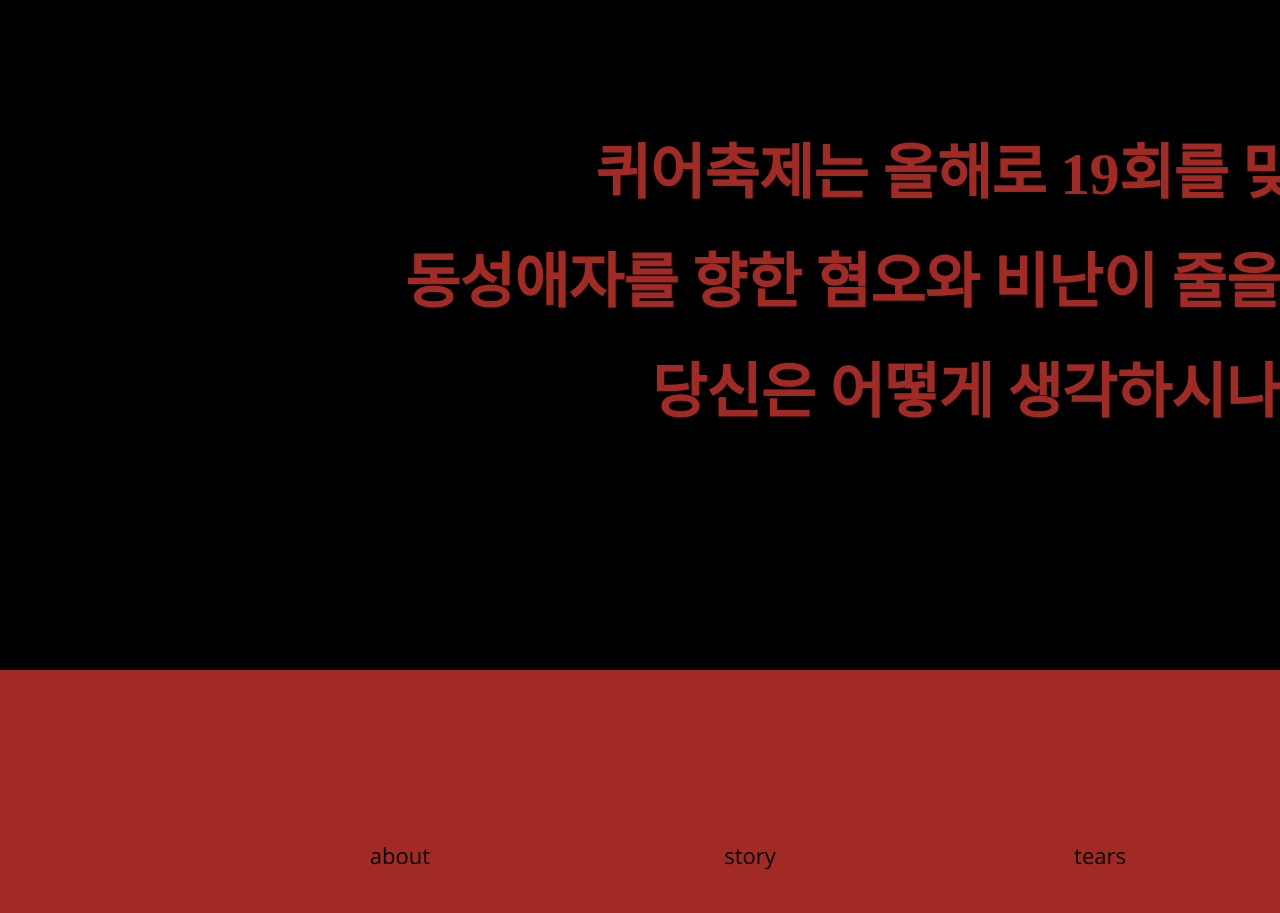
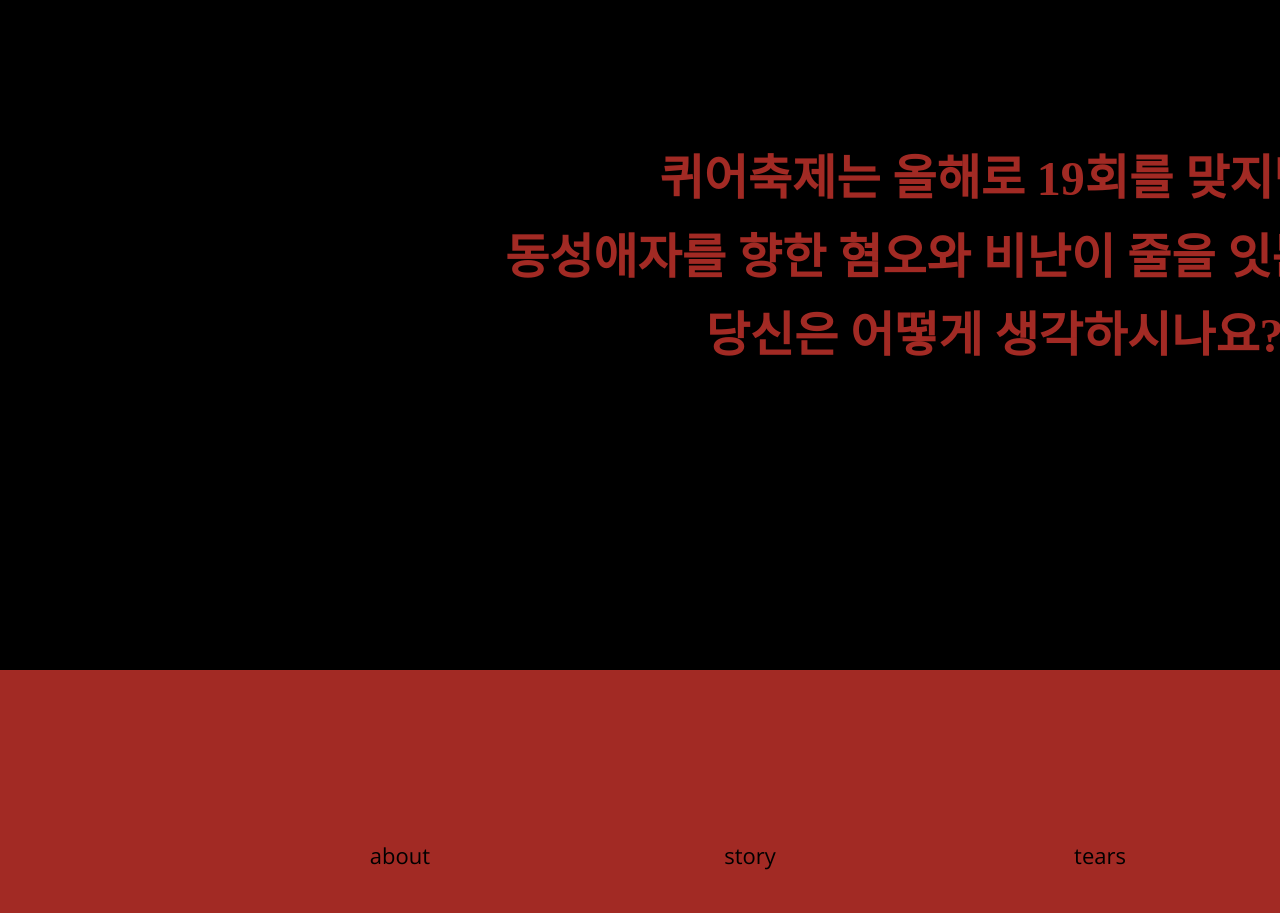
Before and after one commit to dljieun/180622, a plain HTML site: page index.html in a window 1280 px wide. Shown: the part 4920-5833 px from the top of the page. Drawn offline with nearby package versions, Linux system fonts and the light colour scheme.

Commit message:
Update index.html

```diff
--- a/index.html
+++ b/index.html
@@ -79,7 +79,7 @@
 
 	#sec4 {width:2000px; height:880px;  position: relative;}
 	#sec4 #div1{width:2000px; height:770px; background-color: black; position: absolute;}
-	#sec4 #h1{font-size:45pt; color:rgba(162,42,36,49); position: absolute; line-height:55pt; text-align: center; top: 220px; left:405px; line-height: 82pt; letter-spacing: -0.5pt;}
+	#sec4 #h1{font-size:36pt; color:rgba(162,42,36,49); position: absolute;text-align: center; top: 240px; left:505px; line-height: 59pt;}
 
 
 	#sec5 {width:1400px; height: 1250px; position: relative; margin:0 auto; top:30px;}
```
